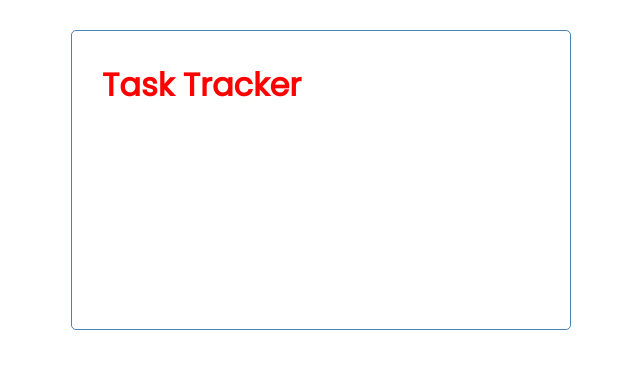
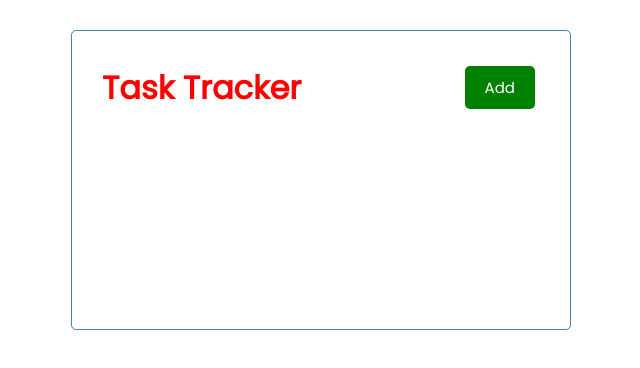
Before and after one commit to Barsu5489/Task-Tracker, a React (Create React App) app: page / in a window 1280 px wide. Shown: the top 368 px of the page, without its empty margins (319-959 px from the left). Built offline with nearby package versions, Linux system fonts and the light colour scheme.

Commit message:
button component

```diff
--- /dev/null
+++ b/src/components/Button.js
@@ -0,0 +1,23 @@
+
+import PropTypes from 'prop-types'
+
+
+
+function Button({color, text, onClick}) {
+
+  return (
+     <button onClick={onClick} style={{
+        backgroundColor:color}} className='btn'>
+            {text}
+     </button>
+  )
+}
+Button.defaultProps = {
+    color: 'steelblue'
+}
+Button.propTypes = {
+    text: PropTypes.string,
+    color:PropTypes.string,
+    onClick: PropTypes.func,
+}
+export default Button
--- a/src/components/Header.js
+++ b/src/components/Header.js
@@ -1,9 +1,15 @@
 import PropTypes from 'prop-types'
-
+import Button from './Button'
 
 function Header({title}) {
+    const onClick = () =>{
+        console.log('click')
+    }
   return (
+    <header className='header'>
     <h1 style ={headingStyle}> {title}</h1>
+   <Button color = 'green'text = 'Add' onClick = {onClick} />
+    </header>
   )
 }
 Header.defaultProps = {
```
